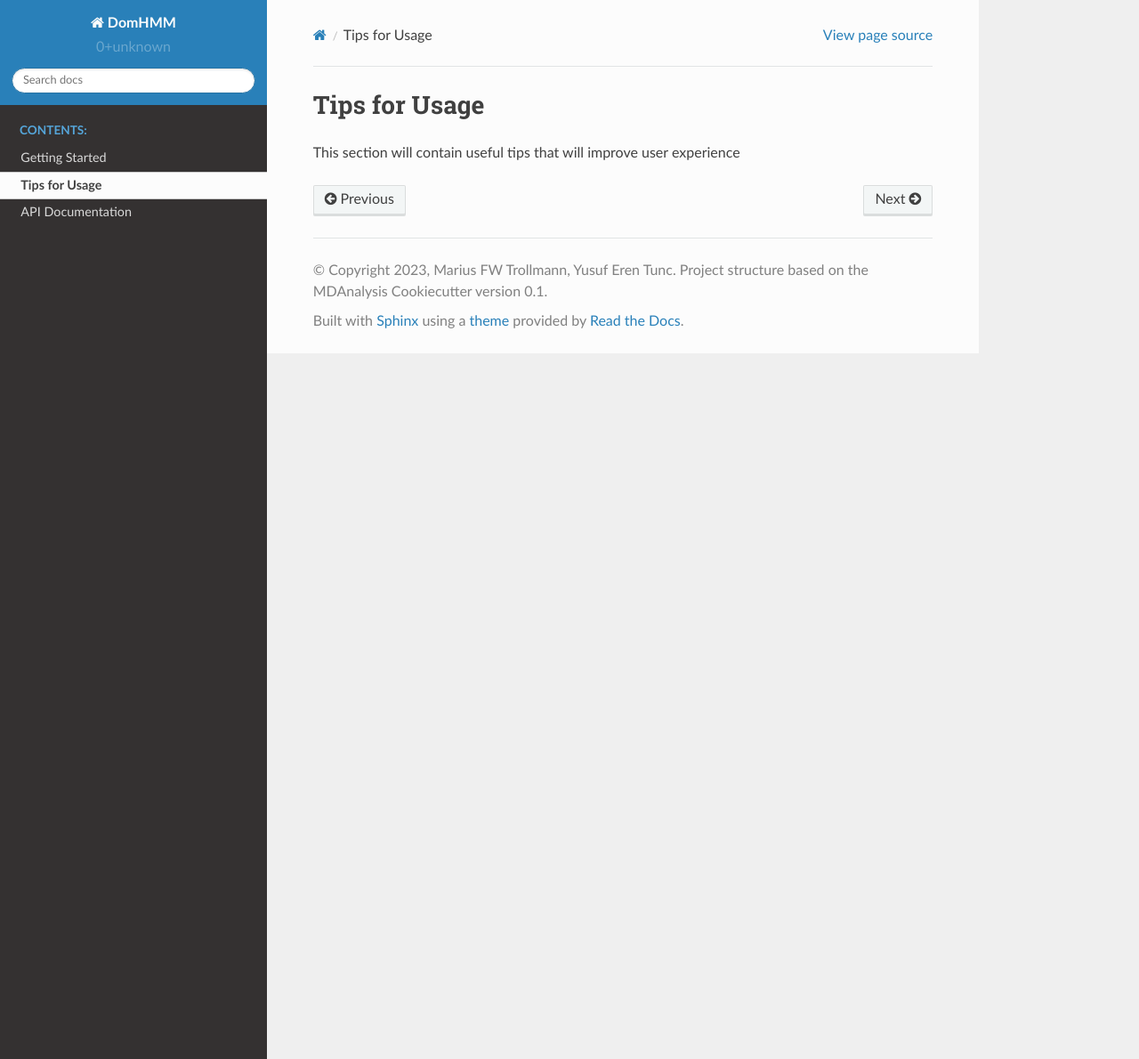
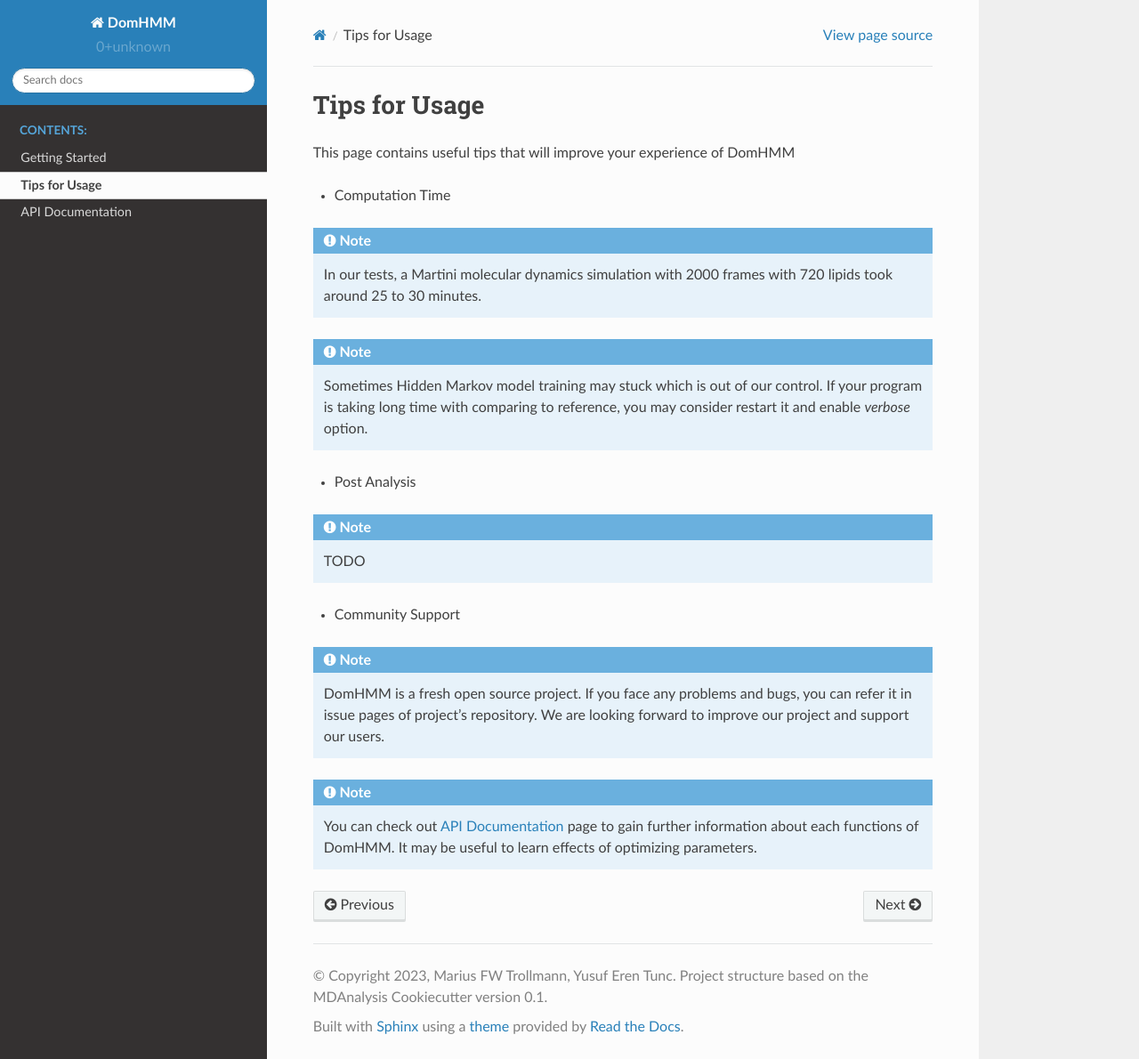
Before and after one commit to BioMemPhys-FAU/domhmm, a Sphinx documentation site: the page built from docs/source/tips.rst, in a window 1280 px wide and 1190 px high. Shown: the whole window at 89% size. Built offline with Sphinx 7.4.7 and the Read the Docs theme 2.0.0, drawn with Linux system fonts in a browser that asks for light colours; pages that are not in the unit, such as notebooks, are missing from menus.

Commit message:
Initial version of tips page [ci skip]

```diff
--- a/docs/source/how-to-use.rst
+++ b/docs/source/how-to-use.rst
@@ -1,4 +1,4 @@
-How To Use DomHMM
+How to Use DomHMM
 =================
 
 This section is about how to use DomHMM and how to elaborate on results.
--- a/docs/source/tips.rst
+++ b/docs/source/tips.rst
@@ -1,4 +1,25 @@
 Tips for Usage
 ================
 
-This section will contain useful tips that will improve user experience
+This page contains useful tips that will improve your experience of DomHMM
+
+* Computation Time
+
+.. note::
+    In our tests, a Martini molecular dynamics simulation with 2000 frames with 720 lipids took around 25 to 30 minutes.
+
+.. note::
+    Sometimes Hidden Markov model training may stuck which is out of our control. If your program is taking long time with comparing to reference, you may consider restart it and enable `verbose` option.
+
+* Post Analysis
+
+.. note::
+    TODO
+
+* Community Support
+
+.. note::
+    DomHMM is a fresh open source project. If you face any problems and bugs, you can refer it in issue pages of project's repository. We are looking forward to improve our project and support our users.
+
+.. note::
+    You can check out :doc:`api` page to gain further information about each functions of DomHMM. It may be useful to learn effects of optimizing parameters.
```
Also changed, not shown: other parts of docs/source/how-to-use.rst (+1 -1 lines), docs/source/what-is-domhmm.rst (+7 -2 lines).
